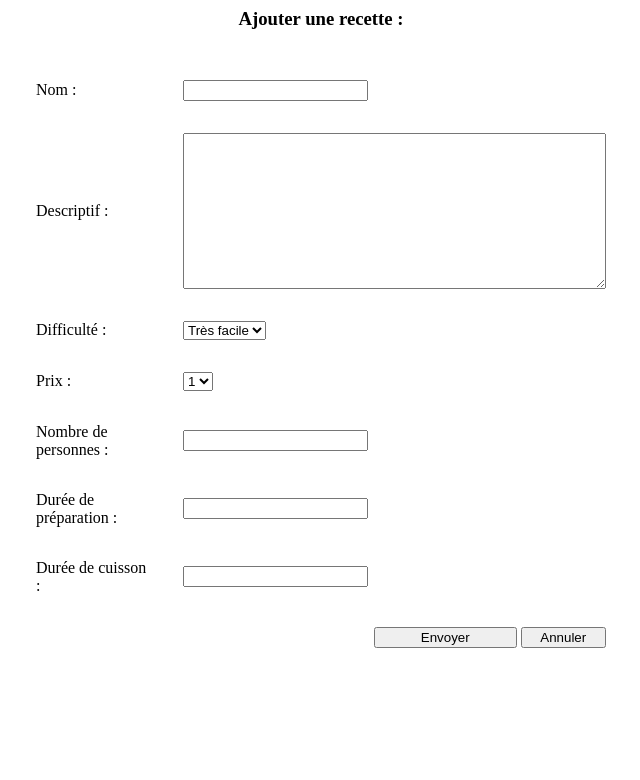
After one commit to TSO68/test_web, a PHP site: page /Vue/vue_ajout_recette.php in a window 1280 px wide. The commit adds this page. Shown: the top 780 px of the page, without its empty margins (319-959 px from the left). Run offline with PHP 8.4, Linux system fonts and the light colour scheme.

Commit message:
Modifications pour l'ajout de recettes
Non terminé, à corriger plus tard

```diff
--- /dev/null
+++ b/Vue/vue_ajout_recette.php
@@ -0,0 +1,71 @@
+<HTML>
+    <HEAD>
+        <script type="text/javascript" src="JS/control_inscription.js"></script>
+    </HEAD>
+
+    <BODY>
+		<center>
+			<div class="liste">
+				<h3 class="coord">Ajouter une recette :<h3>
+				<form name="ajout" action="index.php?do=ajout&ins=true" method="POST">
+					<div style="overflow-x:auto;">
+						<table style="width:50%; border-collapse: separate; border-spacing: 30;" >
+							<tr>
+								<td class="coord">Nom :</td>
+								<td><input type="text" class="form-control" name="nom" id="nom"></td>
+							</tr>
+
+							<tr>
+								<td class="coord">Descriptif :</td>
+								<td><textarea rows="10" cols="50" name="descriptif" id="descriptif"></textarea></td>
+							</tr>
+
+							<tr>
+								<td class="coord">Difficulté :</td>
+								<td><select name="difficulte" id="difficulte">
+										<option value="tfa">Très facile</option>
+										<option value="fac">Facile</option>
+										<option value="moy">Moyen</option>
+										<option value="dif">Difficile</option>
+									</select></td>
+							</tr>
+
+							<tr>
+								<td class="coord">Prix :</td>
+								<td><select name="prix" id="prix">
+										<option value="un">1</option>
+										<option value="deux">2</option>
+										<option value="trois">3</option>
+										<option value="quatre">4</option>
+										<option value="cinq">5</option>
+									</select></td>
+							</tr>
+
+							<tr>
+								<td class="coord">Nombre de personnes :</td>
+								<td><input type="text" class="form-control" name="personnes" id="personnes"></td>
+							</tr>
+
+							<tr>
+								<td class="coord">Durée de préparation :</td>
+								<td><input type="text" class="form-control" name="preparation" id="preparation"></td>
+							</tr>
+
+							<tr>
+								<td class="coord">Durée de cuisson :</td>
+								<td><input type="text" class="form-control" name="cuisson" id="cuisson"></td>
+							</tr>
+
+							<tr>
+								<td colspan="2" align="right">
+									<input type="submit" class="btn btn-default" value="Envoyer" id="envoyer" style="width: 25%; min-width: 80px;">
+									<input type="reset" class="btn btn-default" value="Annuler" style="width: 15%; min-width: 65px;">
+								</td>
+							</tr>
+						</table>
+					</div>
+				</form>
+			</div>
+		</center>
+    </BODY>
+</HTML>
--- a/header.php
+++ b/header.php
@@ -24,10 +24,10 @@
 							<ul class="dropdown-menu">
 							  <li><a href="index.php?do=recettes" title="Liste">&nbsp;Liste des recettes&nbsp;</a></li>
 							  <li><a href="index.php?do=recherche" title="Recherche">&nbsp;Rechercher une recette&nbsp;</a></li>
+							  <li><a href="index.php?do=ajout" title="Ajouter">&nbsp;Ajouter une recette&nbsp;</a></li>
 							</ul>
 					</li>
 					<li><a href="index.php?do=planning" title="Planning">&nbsp;Planning&nbsp;</a></li>
-					<li><a href="index.php?do=contacts" title="Contacts">&nbsp;Contacts&nbsp;</a></li>
 				</ul>
 				<ul class="nav navbar-nav navbar-right">
 					<li><a href="index.php?do=admin" title="Administration"> <span class="glyphicon glyphicon-shopping-cart"></span>&nbsp;Administration&nbsp;</a></li>
--- a/index.php
+++ b/index.php
@@ -104,6 +104,10 @@ session_start();
 							include("Controleur/ctrl_recherche.php");
 							break;
 						}
+						case 'ajout':{
+							include("Controleur/ctrl_ajout_recette.php");
+							break;
+						}
 						case 'planning':{
 							include("Controleur/ctrl_planning.php");
 							break;
```
Also changed, not shown: Controleur/ctrl_ajout_recette.php (added, +53 -0 lines), Modele/modele_ajout_recette.php (added, +50 -0 lines).
